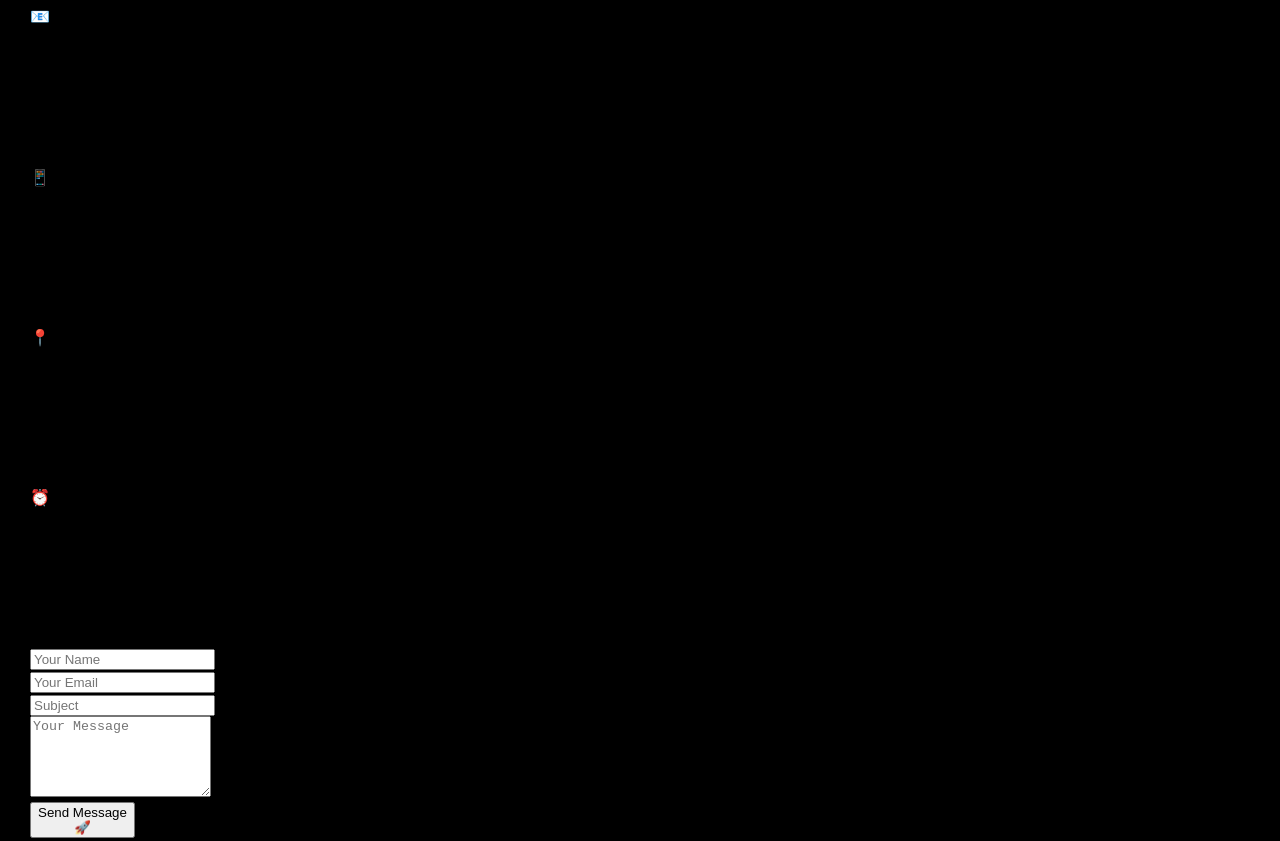
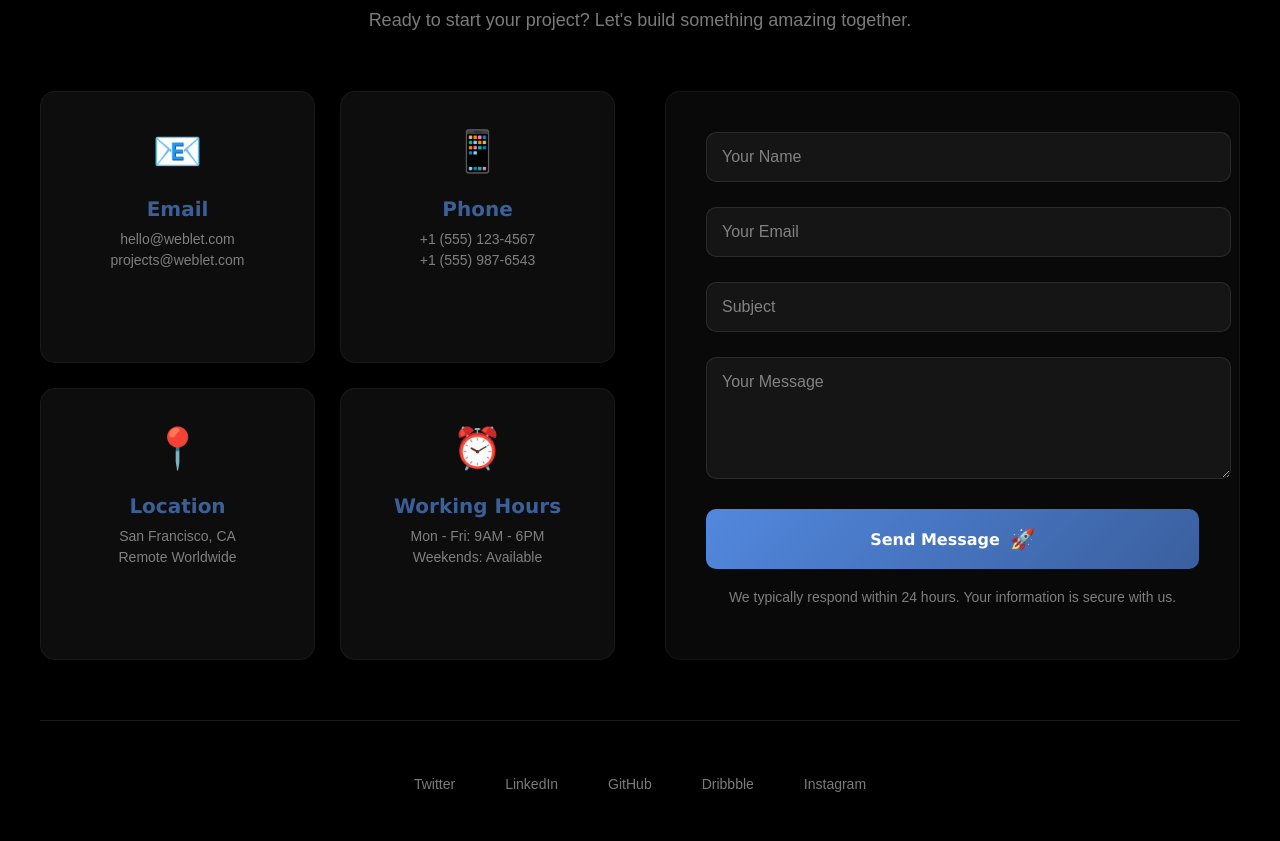
Before and after one commit to raja2006-jpg/Web-Let, a plain HTML site: page index.html in a window 1280 px wide. Shown: the part 2880-3721 px from the top of the page. Drawn offline with Linux system fonts and the light colour scheme; animation ran at ten frames a second.

Commit message:
Congratulations ..

```diff
--- a/index.html
+++ b/index.html
@@ -661,3 +661,288 @@
       left: 0;
       right: 0;
       height: 1px;
+background: linear-gradient(90deg, transparent, rgba(82, 136, 222, 0.3), transparent);
+    }
+
+    .contact-container {
+      max-width: 1200px;
+      margin: 0 auto;
+      position: relative;
+      z-index: 1;
+    }
+
+    .contact-title {
+      font-size: 48px;
+      color: #e5f1ff;
+      text-align: center;
+      margin-bottom: 20px;
+      font-family: Verdana, Geneva, Tahoma, sans-serif;
+      text-shadow: 0 2px 20px rgba(82, 136, 222, 0.3);
+    }
+
+    .contact-subtitle {
+      font-size: 18px;
+      color: #c1c1c1a2;
+      text-align: center;
+      margin-bottom: 60px;
+      font-family: Arial, sans-serif;
+      max-width: 600px;
+      margin-left: auto;
+      margin-right: auto;
+    }
+
+    .contact-grid {
+      display: grid;
+      grid-template-columns: 1fr 1fr;
+      gap: 50px;
+      margin-bottom: 60px;
+    }
+
+    @media (max-width: 968px) {
+      .contact-grid {
+        grid-template-columns: 1fr;
+        gap: 40px;
+      }
+    }
+
+    /* Contact Info */
+    .contact-info {
+      display: grid;
+      grid-template-columns: repeat(2, 1fr);
+      gap: 25px;
+    }
+
+    @media (max-width: 768px) {
+      .contact-info {
+        grid-template-columns: 1fr;
+      }
+    }
+
+    .info-card {
+      background: rgba(190, 185, 185, 0.068);
+      backdrop-filter: blur(15px);
+      border-radius: 15px;
+      padding: 30px;
+      border: 1px solid rgba(238, 235, 235, 0.06);
+      text-align: center;
+      transition: transform 0.3s ease, border 0.3s ease;
+    }
+
+    .info-card:hover {
+      transform: translateY(-5px);
+      border-color: rgba(82, 136, 222, 0.4);
+    }
+
+    .info-icon {
+      font-size: 40px;
+      margin-bottom: 15px;
+      display: block;
+    }
+
+    .info-card h3 {
+      font-size: 20px;
+      color: #5288deaa;
+      margin-bottom: 10px;
+      font-family: Verdana, Geneva, Tahoma, sans-serif;
+    }
+
+    .info-card p {
+      font-size: 14px;
+      color: #c1c1c1a2;
+      margin: 5px 0;
+      font-family: Arial, sans-serif;
+    }
+
+    /* Contact Form */
+    .contact-form {
+      background: rgba(190, 185, 185, 0.048);
+      backdrop-filter: blur(15px);
+      border-radius: 15px;
+      padding: 40px;
+      border: 1px solid rgba(238, 235, 235, 0.06);
+    }
+
+    .form-group {
+      margin-bottom: 25px;
+    }
+
+    .form-group input,
+    .form-group textarea {
+      width: 100%;
+      padding: 15px;
+      background: rgba(255, 255, 255, 0.05);
+      border: 1px solid rgba(238, 235, 235, 0.1);
+      border-radius: 10px;
+      color: #e5f1ff;
+      font-size: 16px;
+      font-family: Arial, sans-serif;
+      transition: all 0.3s ease;
+    }
+
+    .form-group input:focus,
+    .form-group textarea:focus {
+      outline: none;
+      border-color: rgba(82, 136, 222, 0.6);
+      box-shadow: 0 0 0 2px rgba(82, 136, 222, 0.2);
+    }
+
+    .form-group input::placeholder,
+    .form-group textarea::placeholder {
+      color: #c1c1c1a2;
+    }
+
+    .submit-btn {
+      background: linear-gradient(135deg, #5288de, #3a5f9e);
+      color: white;
+      border: none;
+      padding: 18px 40px;
+      border-radius: 10px;
+      font-size: 16px;
+      font-weight: 600;
+      font-family: Verdana, Geneva, Tahoma, sans-serif;
+      cursor: pointer;
+      display: flex;
+      align-items: center;
+      justify-content: center;
+      gap: 10px;
+      width: 100%;
+      transition: all 0.3s ease;
+      position: relative;
+      overflow: hidden;
+    }
+
+    .submit-btn:hover {
+      transform: translateY(-2px);
+      box-shadow: 0 10px 20px rgba(82, 136, 222, 0.3);
+    }
+
+    .submit-btn:active {
+      transform: translateY(0);
+    }
+
+    .btn-icon {
+      font-size: 20px;
+      transition: transform 0.3s ease;
+    }
+
+    .submit-btn:hover .btn-icon {
+      transform: translateX(5px);
+    }
+
+    .form-note {
+      margin-top: 20px;
+      text-align: center;
+    }
+
+    .form-note p {
+      font-size: 14px;
+      color: #c1c1c1a2;
+      font-family: Arial, sans-serif;
+    }
+
+    /* Social Links */
+    .social-links {
+      display: flex;
+      justify-content: center;
+      gap: 30px;
+      flex-wrap: wrap;
+      margin-top: 50px;
+      padding-top: 50px;
+      border-top: 1px solid rgba(255, 255, 255, 0.1);
+    }
+
+    .social-link {
+      color: #c1c1c1a2;
+      text-decoration: none;
+      font-family: Arial, sans-serif;
+      font-size: 14px;
+      transition: all 0.3s ease;
+      position: relative;
+      padding: 5px 10px;
+    }
+
+    .social-link:hover {
+      color: #5288de;
+    }
+
+    .social-link::after {
+      content: '';
+      position: absolute;
+      bottom: -5px;
+      left: 50%;
+      transform: translateX(-50%);
+      width: 0;
+      height: 2px;
+      background: #5288de;
+      transition: width 0.3s ease;
+    }
+
+    .social-link:hover::after {
+      width: 100%;
+    }
+
+    /* MOBILE RESPONSIVE */
+    @media (max-width: 768px) {
+      .services-title,
+      .contact-title {
+        font-size: 34px;
+      }
+
+      .services-subtitle,
+      .contact-subtitle {
+        font-size: 16px;
+        margin-bottom: 40px;
+      }
+
+      .contact-form {
+        padding: 25px;
+      }
+
+      .contact-grid {
+        gap: 30px;
+      }
+
+      .social-links {
+        gap: 20px;
+      }
+
+      nav {
+        padding: 0 20px;
+      }
+
+      nav a {
+        margin-left: 15px;
+        font-size: 13px;
+      }
+    }
+
+    @media (max-width: 480px) {
+      .contact-grid {
+        gap: 20px;
+      }
+
+      .info-card {
+        padding: 20px;
+      }
+
+      .contact-form {
+        padding: 20px;
+      }
+
+      nav {
+        height: 55px;
+        padding: 0 15px;
+      }
+
+      nav a {
+        margin-left: 10px;
+        font-size: 12px;
+      }
+
+      #logo {
+        font-size: 18px;
+      }
+    }
+  </style>
+</body>
+</html>
```
